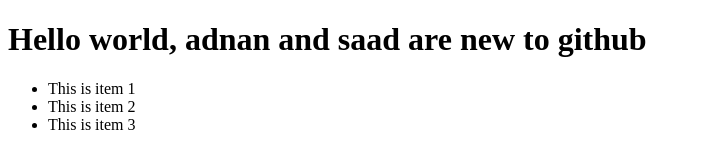
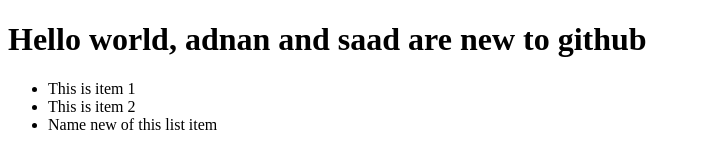
Before and after one commit to cgxsdream/stunning-octo-tribble, a plain HTML site: page index.html in a window 1280 px wide. Shown: the whole page, without its empty margins (0-701 px from the left). Drawn offline with Linux system fonts and the light colour scheme.

Commit message:
changeing name of the last item

```diff
--- a/index.html
+++ b/index.html
@@ -10,7 +10,7 @@
  <ul>
  	<li>This is item 1</li>
  	<li>This is item 2</li>
- 	<li>This is item 3</li>
+ 	<li>Name new of this list item</li>
  </ul>
 
 </body>
```
